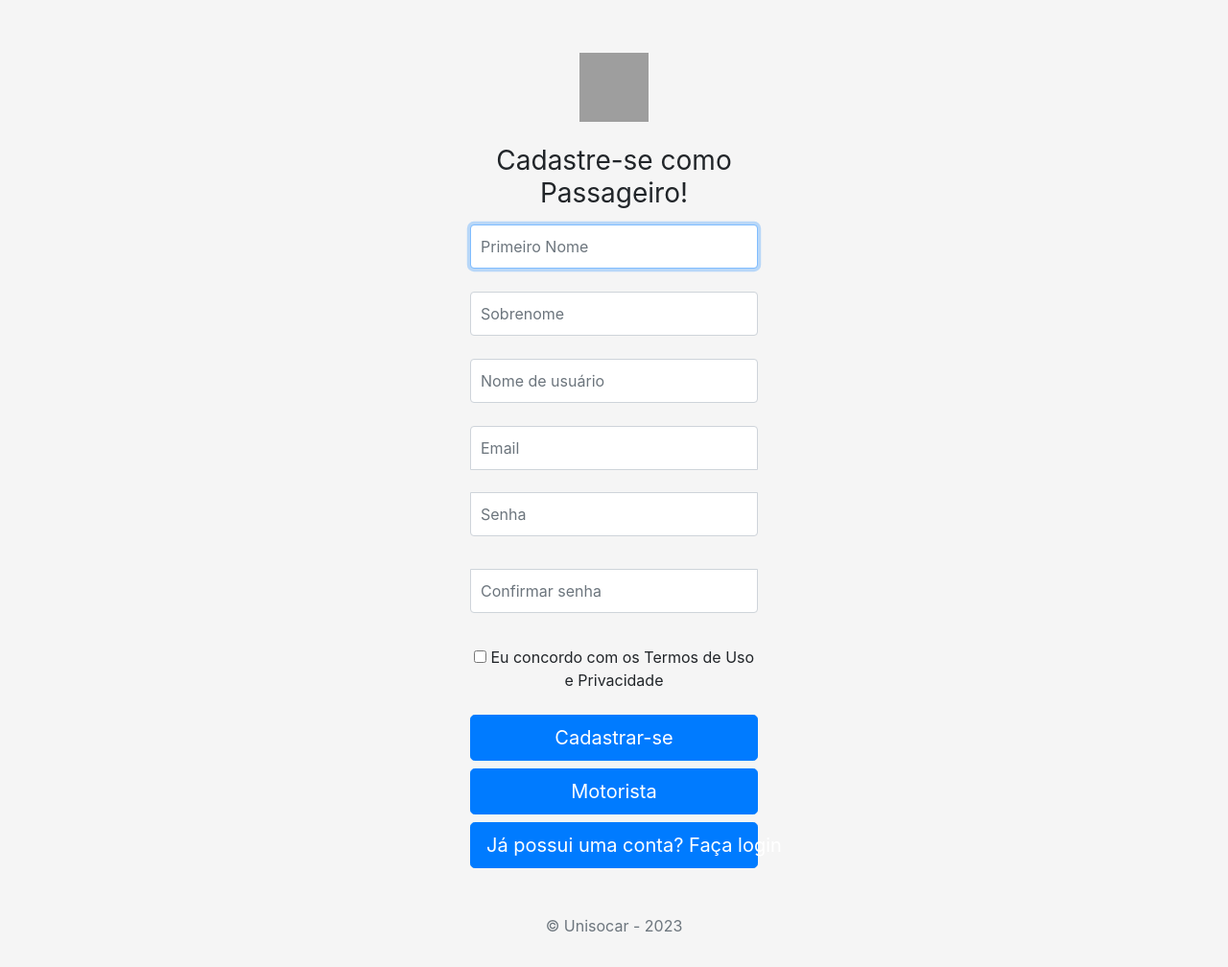
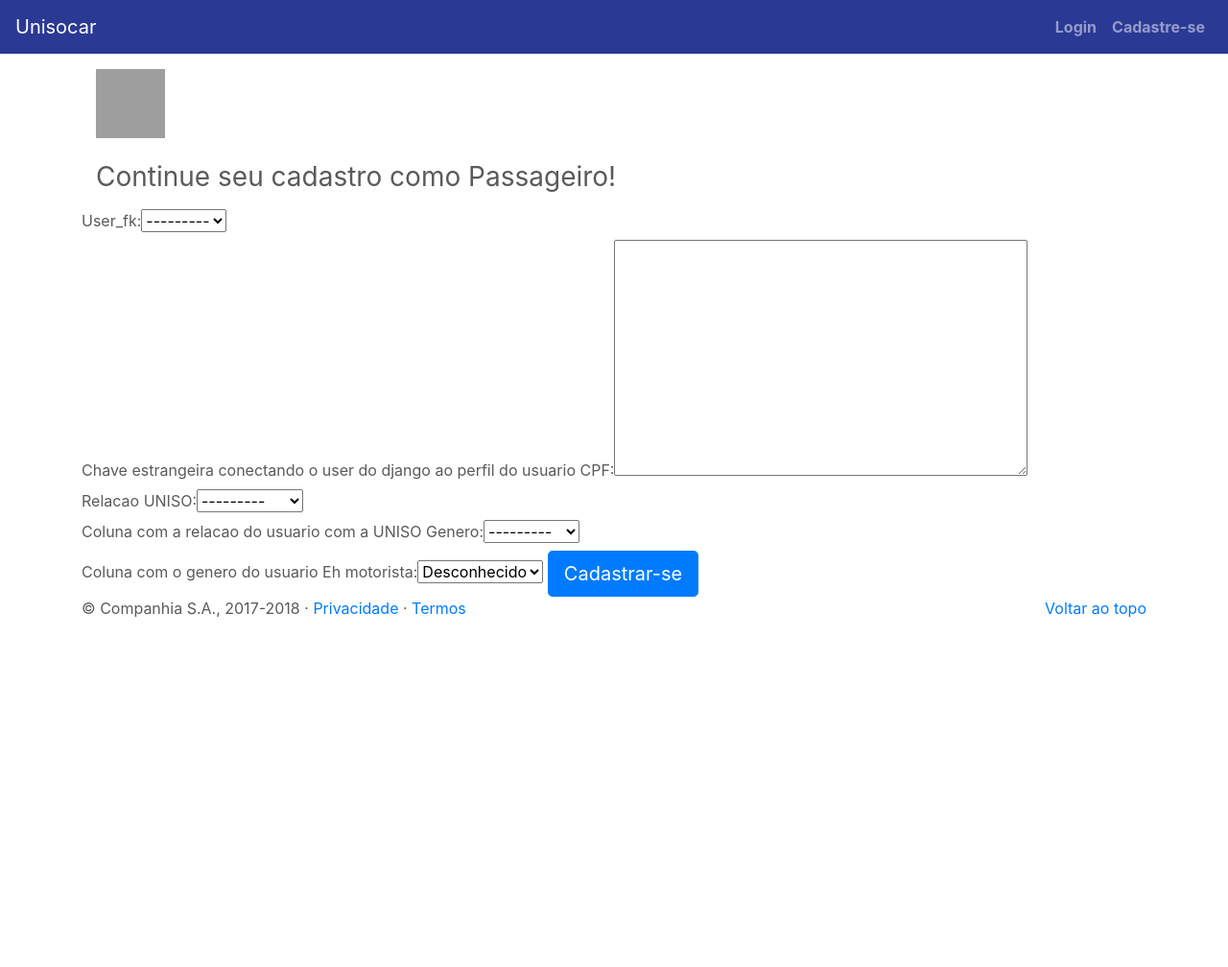
Before and after one commit to matteokfg/App_caronas, a Django app: template app/templates/app/cadastro_passageiro.html in a window 1280 px wide. Shown: the whole page at 96% size. After the commit the page ends 644 px from the top, so only its background shows below. Run offline with Django 3.2, Linux system fonts and the light colour scheme; the template is opened without the code that fills it: values that come from a table or form of the project are taken from there, others are empty; some libraries are stand-ins or nearby versions; grey boxes are pictures that could not be loaded.

Commit message:
Terminado cadastro user
-problema: cadastro profile

```diff
--- a/app/forms.py
+++ b/app/forms.py
@@ -1,13 +1,18 @@
 from django import forms
-
+from django.contrib.auth.forms import UserCreationForm
+from django.contrib.auth.models import User
 from .models import Profile, Motorista, Carona, Localizacao
 
+class UserForm(UserCreationForm):
+    class Meta:
+        model = User
+        fields = ['username', 'first_name', 'last_name', 'email', 'password1', 'password2']
 
 
 class ProfileForm(forms.ModelForm):
     class Meta:
         model = Profile
-        fields = '__all__'
+        fields = ['user', 'cpf_user', 'relation_with_uniso_user', 'genero_user', 'eh_motorista']
 
     def clean(self):
         data = self.cleaned_data
--- a/app/models.py
+++ b/app/models.py
@@ -22,7 +22,7 @@ class Profile(models.Model):
     )
 
     cpf_user = BRCPFField(
-        verbose_name="CPF_pk",
+        verbose_name="CPF",
         help_text="Coluna com CPF do usuario",
     )
 
--- a/app/templates/app/cadastro_passageiro.html
+++ b/app/templates/app/cadastro_passageiro.html
@@ -1,5 +1,7 @@
+{% extends 'base.html' %}
 {% load static %}
-<!doctype html>
+{% load bootstrap %}
+<!-- <!doctype html>
 <html lang="en">
 
 <head>
@@ -7,27 +9,43 @@
   <meta name="viewport" content="width=device-width, initial-scale=1, shrink-to-fit=no">
   <meta name="description" content="">
   <meta name="author" content="">
-
-
+   -->
+{% block titulo %}
   <title>Cadastro - Passageiro</title>
-
-  <link rel="stylesheet" href="https://stackpath.bootstrapcdn.com/bootstrap/4.1.3/css/bootstrap.min.css" integrity="sha384-MCw98/SFnGE8fJT3GXwEOngsV7Zt27NXFoaoApmYm81iuXoPkFOJwJ8ERdknLPMO" crossorigin="anonymous">
+{% endblock %}
+  <!-- <link rel="stylesheet" href="https://stackpath.bootstrapcdn.com/bootstrap/4.1.3/css/bootstrap.min.css" integrity="sha384-MCw98/SFnGE8fJT3GXwEOngsV7Zt27NXFoaoApmYm81iuXoPkFOJwJ8ERdknLPMO" crossorigin="anonymous"> -->
 
   <!-- Bootstrap core CSS -->
-  <link rel="stylesheet" href="{% static 'css/bootstrap.min.css' %}">
+  <!-- <link rel="stylesheet" href="{% static 'css/bootstrap.min.css' %}"> -->
 
+{% block estilo %}
   <!-- Custom styles for this template -->
-  <link rel="stylesheet" href="{% static 'css/signin.css' %}">
-</head>
+  <!-- <link rel="stylesheet" href="{% static 'css/signin.css' %}"> -->
+{% endblock %}
+  <!-- </head> -->
 
-<body class="text-center">
-  <form class="form-signin" method="post">
+<!-- <body class="text-center"> -->
+{% block content %}
+<div class="container">
+  <div class="container">
+    <img class="mb-4" src="../../assets/brand/bootstrap-solid.svg" alt="" width="72" height="72">
+    <h1 class="h3 mb-3 font-weight-normal">Continue seu cadastro como Passageiro!</h1>
+  </div>
+  <form class="form-sigin" method="post">
       {% csrf_token %}
 
-    <img class="mb-4" src="../../assets/brand/bootstrap-solid.svg" alt="" width="72" height="72">
-    <h1 class="h3 mb-3 font-weight-normal">Cadastre-se como Passageiro!</h1>
+      <!-- <div class="form-group">
+        <label for="user" class="control-label">Usuário</label>
+        <input type="text" id="user" name="user" placeholder="{{ user.username }}" readonly>{{ user }}
+      </div> -->
+      {{ form_profile|bootstrap }}
+      <!-- {{ form_profile.user|bootstrap}} -->
+      <!-- {{ form_profile.cpf_user|bootstrap}}
+      {{ form_profile.relation_with_uniso_user|bootstrap}}
+      {{ form_profile.genero_user|bootstrap}}
+      {{ form_profile.eh_motorista|bootstrap}} -->
 
-    <label for="inputNome" class="sr-only">Nome</label>
+      <!-- <label for="inputNome" class="sr-only">Nome</label>
       <input name="first_name" type="text" id="inputNome" class="form-control" placeholder="Primeiro Nome" required autofocus><br>
 
       <label for="inputNome" class="sr-only">Sobrenome</label>
@@ -36,13 +54,13 @@
       <label for="inputNome" class="sr-only">Nome de usuário</label>
       <input name="username" type="text" id="inputNomeUsuario" class="form-control" placeholder="Nome de usuário" required autofocus><br>
 
-    <!--GENERO DEVE SER APENAS TRES OPCOES, NAO TEXTO ABERTO -->
-    <!-- <label for="inputGenero" class="sr-only">Gênero</label>
-    <input name="gereno" type="text" id="inputGenero" class="form-control" placeholder="Gênero" required autofocus><br> -->
+      GENERO DEVE SER APENAS TRES OPCOES, NAO TEXTO ABERTO
+      <label for="inputGenero" class="sr-only">Gênero</label>
+      <input name="gereno" type="text" id="inputGenero" class="form-control" placeholder="Gênero" required autofocus><br>
 
-        <!--RELACAO DEVE SER APENAS TRES OPCOES, NAO TEXTO ABERTO -->
-    <!-- <label for="inputRelacao" class="sr-only">Qual a sua relação com a UNISO?</label>
-    <input type="text" id="inputRelacao" class="form-control" placeholder="Qual a sua relação com a UNISO?" required autofocus><br> -->
+          RELACAO DEVE SER APENAS TRES OPCOES, NAO TEXTO ABERTO
+      <label for="inputRelacao" class="sr-only">Qual a sua relação com a UNISO?</label>
+      <input type="text" id="inputRelacao" class="form-control" placeholder="Qual a sua relação com a UNISO?" required autofocus><br>
 
       <label for="inputEmail" class="sr-only">Email</label>
       <input name="email" type="email" id="inputEmail" class="form-control" placeholder="Email" required autofocus><br>
@@ -57,15 +75,17 @@
         <label>
           <input type="checkbox" value="aceito_termos" required> Eu concordo com os Termos de Uso e Privacidade
         </label>
-    </div>
+      </div> -->
 
-    <button class="btn btn-lg btn-primary btn-block" type="submit">Cadastrar-se</button>
-    <a class="btn btn-lg btn-primary btn-block" href="{% url 'cadastro_motorista' %}">Motorista</a>
-    <a class="btn btn-lg btn-primary btn-block" href="{% url 'login' %}">Já possui uma conta? Faça login</a>
-    <p class="mt-5 mb-3 text-muted">&copy; Unisocar - 2023</p>
+      <button class="btn btn-lg btn-primary" type="submit">Cadastrar-se</button>
 
+      <!-- <a class="btn btn-lg btn-primary btn-block" href="{% url 'cadastro_motorista' %}">Motorista</a> -->
+      <!-- <a class="btn btn-lg btn-primary btn-block" href="{% url 'login' %}">Já possui uma conta? Faça login</a> -->
+      <!-- <p class="mt-5 mb-3 text-muted">&copy; Unisocar - 2023</p> -->
 
   </form>
-</body>
+</div>
+{% endblock %}
+<!-- </body> -->
 
-</html>
+<!-- </html> -->
--- a/app/templates/base.html
+++ b/app/templates/base.html
@@ -1,4 +1,5 @@
 {% load static %}
+{% load bootstrap %}
 <!doctype html>
 <html lang="en">
 
@@ -33,17 +34,10 @@
           <li class="nav-item">
             <a href="{% url 'caronas_disponiveis' %}" class="nav-link font-weight-bold">Caronas Disponíveis</a>
           </li>
+
           <li class="nav-item">
             <a href="{% url 'adicionar_carona' %}" class="nav-link font-weight-bold">Adicionar Carona</a>
           </li>
-
-          {#
-          {% if profile.eh_motorista %}
-            <li class="nav-item">
-              <a href="{% url 'caronas_disponiveis' %}" class="nav-link font-weight-bold">Adicionar Carona</a>
-            </li>
-          {% endif %}
-          #}
 
           <li class="nav-item">
             <a class="nav-link font-weight-bold" href="{% url 'logout' %}">Logout</a>
--- a/app/urls.py
+++ b/app/urls.py
@@ -10,8 +10,9 @@ urlpatterns = [
     path('login', views.login_user, name='login'),
     path('logout', views.logout_user, name='logout'),
 
-    # path('cadastro', views.cadastro_passageiro, name='cadastro'),
     path('cadastro', views.cadastro, name='cadastro'),
+    path('cadastro/passageiro', views.cadastro_passageiro, name='cadastro_passageiro'),
+
     path('cadastro/motorista', views.cadastro_motorista, name='cadastro_motorista'),
 
     path('caronas_disponiveis', views.caronas_disponiveis, name='caronas_disponiveis'),
```
Also changed, not shown: app/templates/app/cadastro_user.html (renamed from app/templates/app/cadastro.html, +1 -6 lines), app/views.py (+31 -12 lines). Lines whose indentation alone changed are shown as unchanged.
